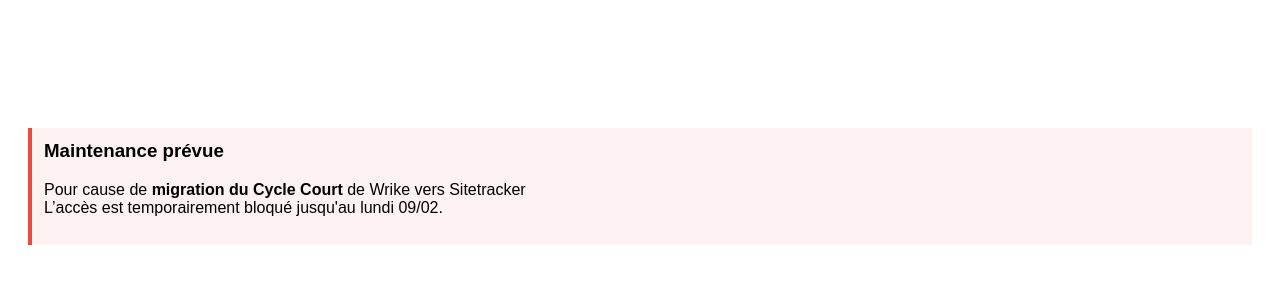
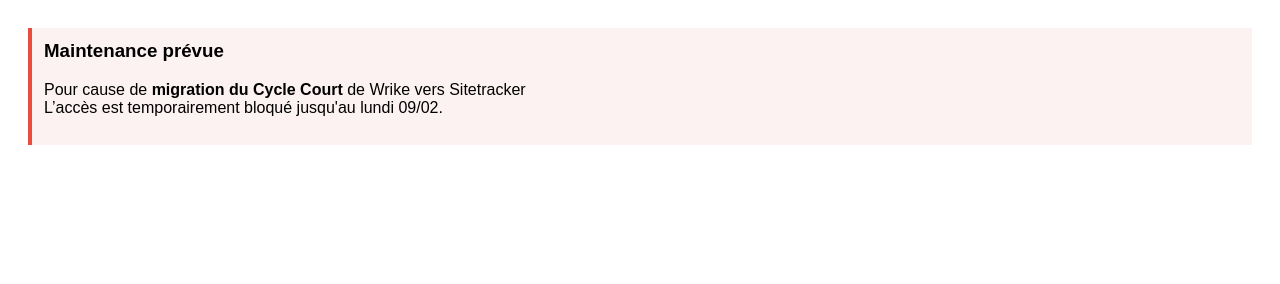
Before and after one commit to ENOE-SI/sf-login-message, a plain HTML site: page index.html in a window 1280 px wide. Drawn offline with Linux system fonts and the light colour scheme.

Commit message:
Update padding properties in index.html
Change padding-top and padding-bottom to auto.

```diff
--- a/index.html
+++ b/index.html
@@ -7,7 +7,8 @@
       font-family: Arial, sans-serif;
       padding: 20px;
       background: transparent;
-      padding-top: 120px;
+      padding-top: auto;
+      padding-bottom: auto;
     }
     .alert {
       border-left: 4px solid #e74c3c;
```
